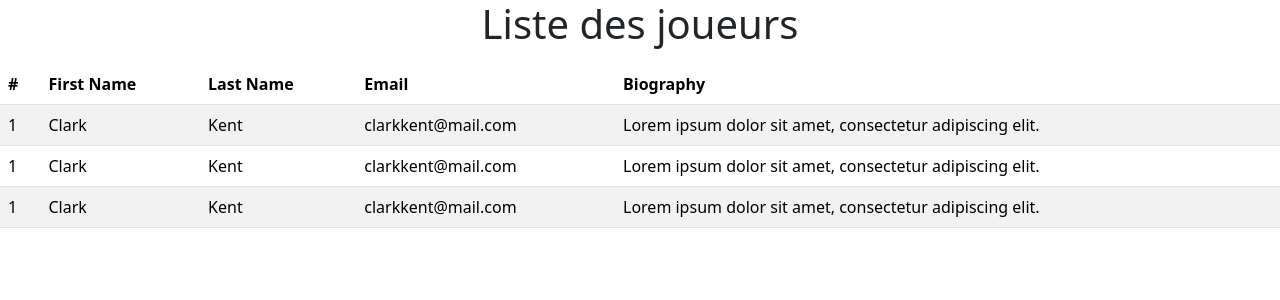
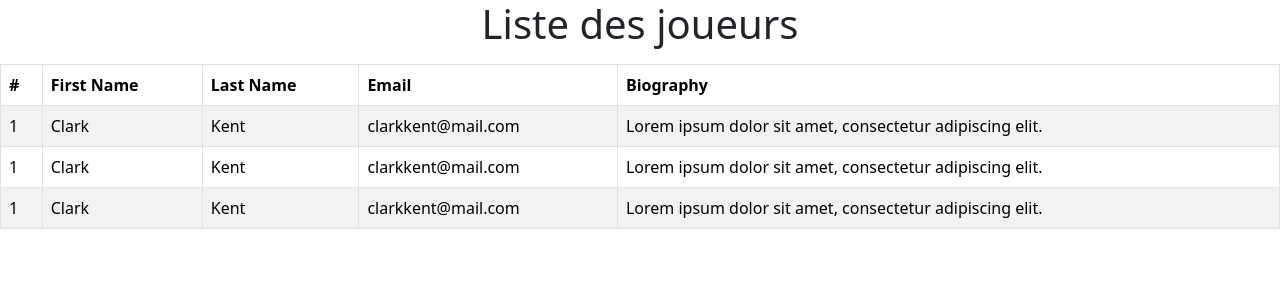
Before and after one commit to RedzCode/APOAL, a PHP site: page /apoal/screens/test.php in a window 1280 px wide. Shown: the top 300 px of the page. Run offline with PHP 8.4, Linux system fonts and the light colour scheme; data that the repository does not hold is empty; some libraries are stand-ins or nearby versions.

Commit message:
add style

```diff
--- a/includes/head.php
+++ b/includes/head.php
@@ -10,8 +10,10 @@
     <link href="../style/exchange.css" rel="stylesheet">
 
     <!-- Bootstrap-->
-    <link href="https://cdn.jsdelivr.net/npm/bootstrap@5.3.0-alpha1/dist/css/bootstrap.min.css" rel="stylesheet" integrity="sha384-GLhlTQ8iRABdZLl6O3oVMWSktQOp6b7In1Zl3/Jr59b6EGGoI1aFkw7cmDA6j6gD" crossorigin="anonymous">
-    <script src="https://cdn.jsdelivr.net/npm/bootstrap@5.3.0-alpha1/dist/js/bootstrap.bundle.min.js" integrity="sha384-w76AqPfDkMBDXo30jS1Sgez6pr3x5MlQ1ZAGC+nuZB+EYdgRZgiwxhTBTkF7CXvN" crossorigin="anonymous">
+    <link href="https://cdn.jsdelivr.net/npm/bootstrap@5.3.0-alpha1/dist/css/bootstrap.min.css" rel="stylesheet"
+        integrity="sha384-GLhlTQ8iRABdZLl6O3oVMWSktQOp6b7In1Zl3/Jr59b6EGGoI1aFkw7cmDA6j6gD" crossorigin="anonymous">
+    <script src="https://cdn.jsdelivr.net/npm/bootstrap@5.3.0-alpha1/dist/js/bootstrap.bundle.min.js"
+        integrity="sha384-w76AqPfDkMBDXo30jS1Sgez6pr3x5MlQ1ZAGC+nuZB+EYdgRZgiwxhTBTkF7CXvN" crossorigin="anonymous">
     </script>
 
     <!-- Bootstrap table -->
--- a/screens/test.php
+++ b/screens/test.php
@@ -16,7 +16,7 @@
     <h1 class="pb-2">Liste des joueurs</h1>
 
     <div class="table-responsive" id="no-more-tables">
-        <table class="table bg-white  table-striped" id="player-table" data-search="true" data-pagination="true" data-page-list="[10, 25, 50, 100, all]">
+        <table class="table table-bordered  bg-white  table-striped" id="player-table" data-toggle="table" data-locale="fr-FR" data-search="true" data-pagination="true" data-page-list="[10, 25, 50, 100, all]">
             <thead class="bg-dark text-light">
                 <tr>
                     <th data-sortable="true">#</th>
```
